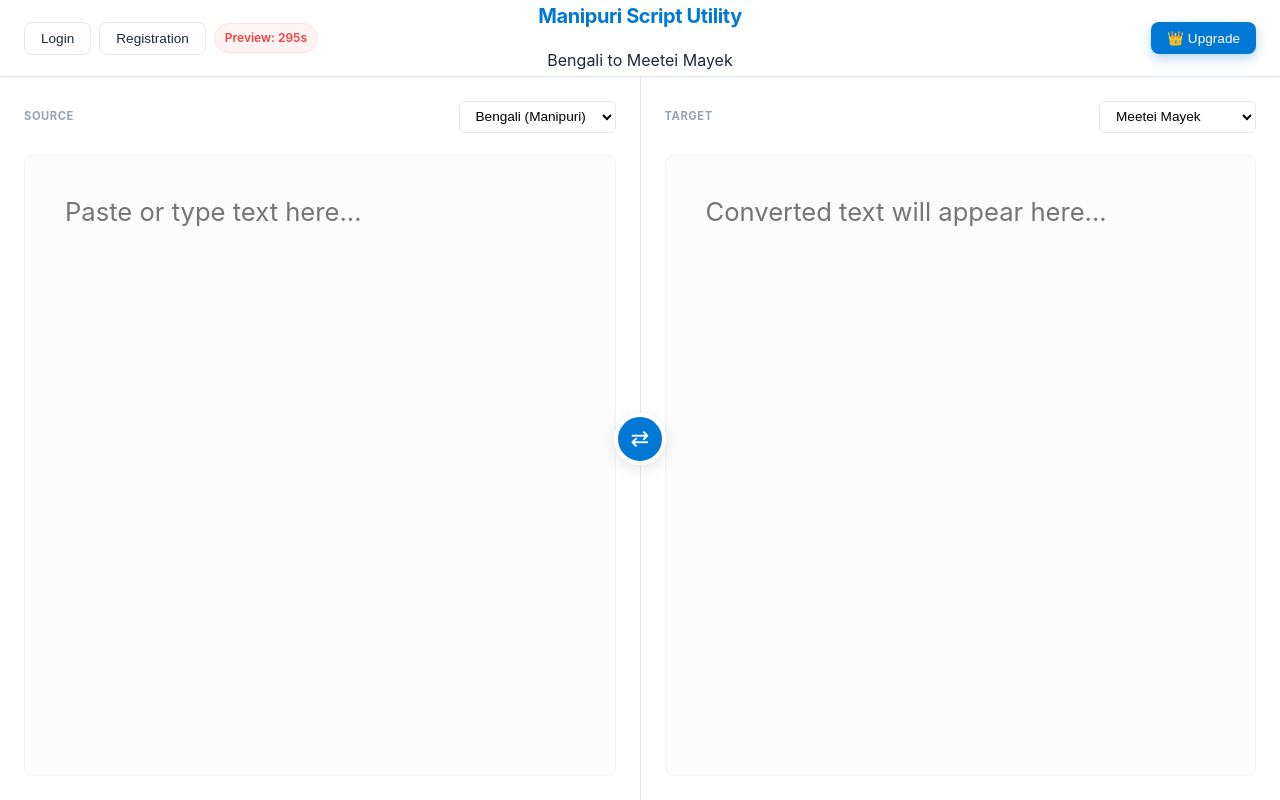
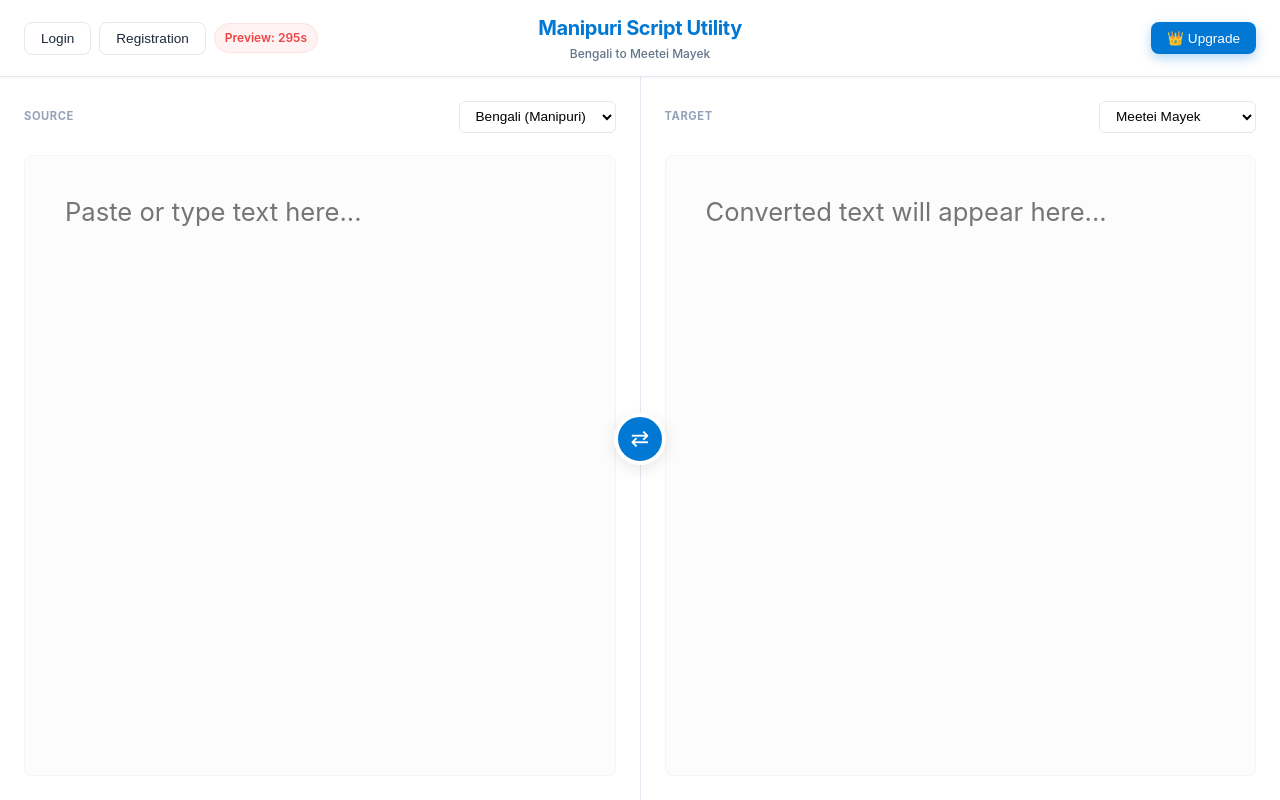
Before and after one commit to lsurjit/mbengalitomeetei, a plain HTML site: page index.html in a window 1280 px wide. Drawn offline with Linux system fonts and the light colour scheme; no server answers.

Commit message:
index.html

```diff
--- a/index.html
+++ b/index.html
@@ -73,12 +73,19 @@
             pointer-events: none;
         }
 
-        .header-title {
-            margin: 1;
+       .header-title {
+            margin: 0;
             font-size: 1.25rem;
             font-weight: 700;
             letter-spacing: -0.02em;
             color: var(--primary);
+        }
+
+        .header-subtitle {
+            margin: 0;
+            font-size: 0.75rem;
+            font-weight: 500;
+            color: #64748b;
         }
 
         .user-info-chip {
```
